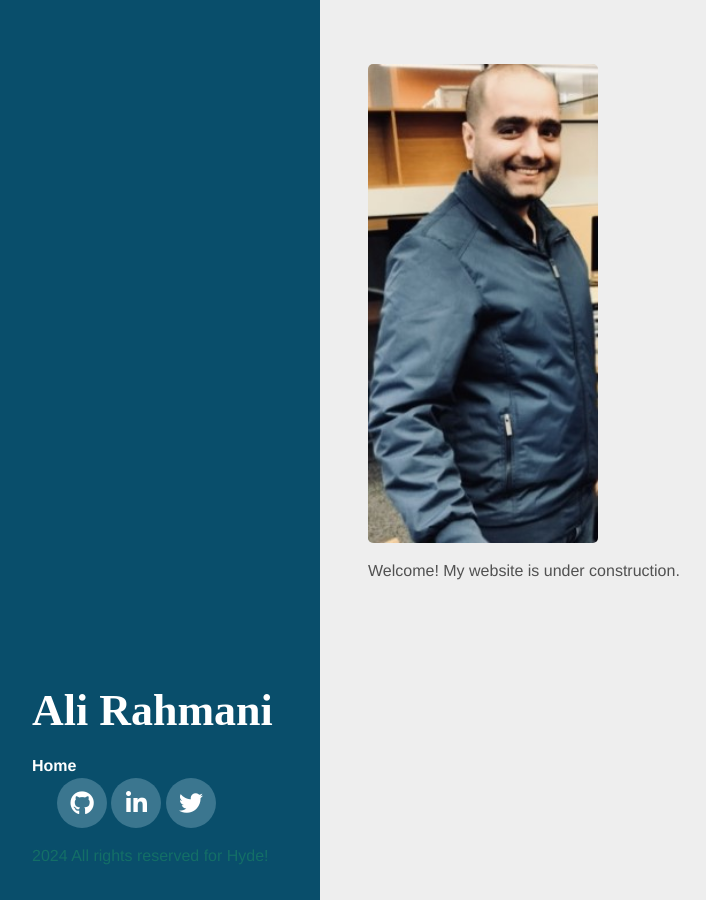
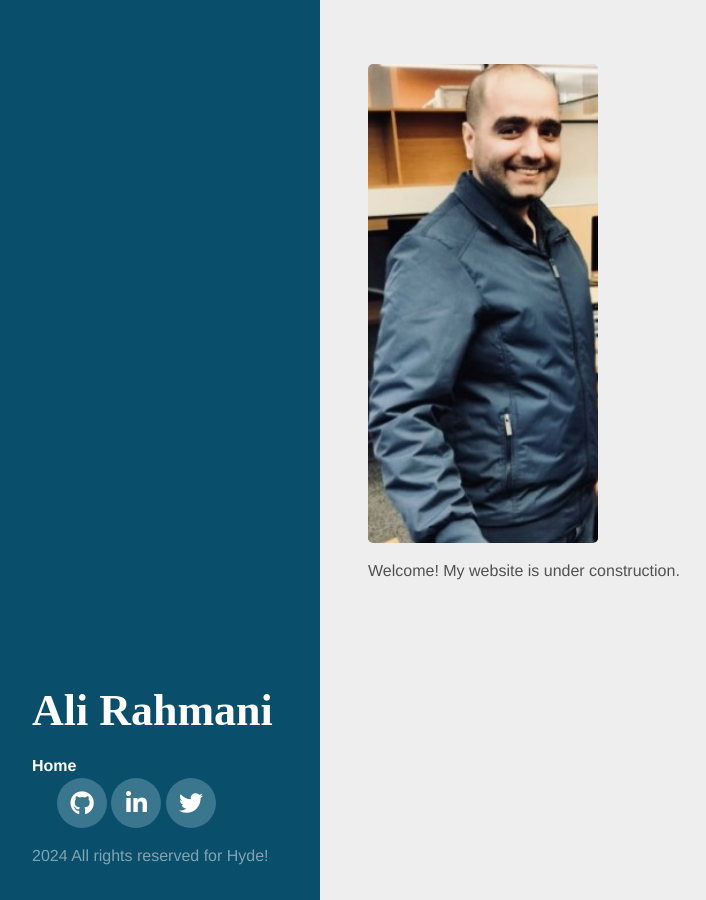
Before and after one commit to AliRahmani511/AliRahmani_Mechanics, a Jekyll site: the page built from index.html, in a window 1280 px wide. Shown: the whole page, without its empty margins (0-706 px from the left). Built offline with Jekyll 4.4.1, drawn with Linux system fonts in a browser that asks for light colours; nearby versions of some CDN libraries; some web fonts are replaced; the list of posts is cut into pages by our own code.

Commit message:
Update hyde.css

```diff
--- a/public/css/hyde.css
+++ b/public/css/hyde.css
@@ -56,7 +56,7 @@ html {
 .sidebar {
   text-align: center;
   padding: 2rem 1rem;
-  color: rgba(30,144,100,.5);
+  color: rgba(250,250,250,.5);
   background-color: rgb(30,144,100); /* New sidebar color */;
 }
 @media (min-width: 48rem) {
```
